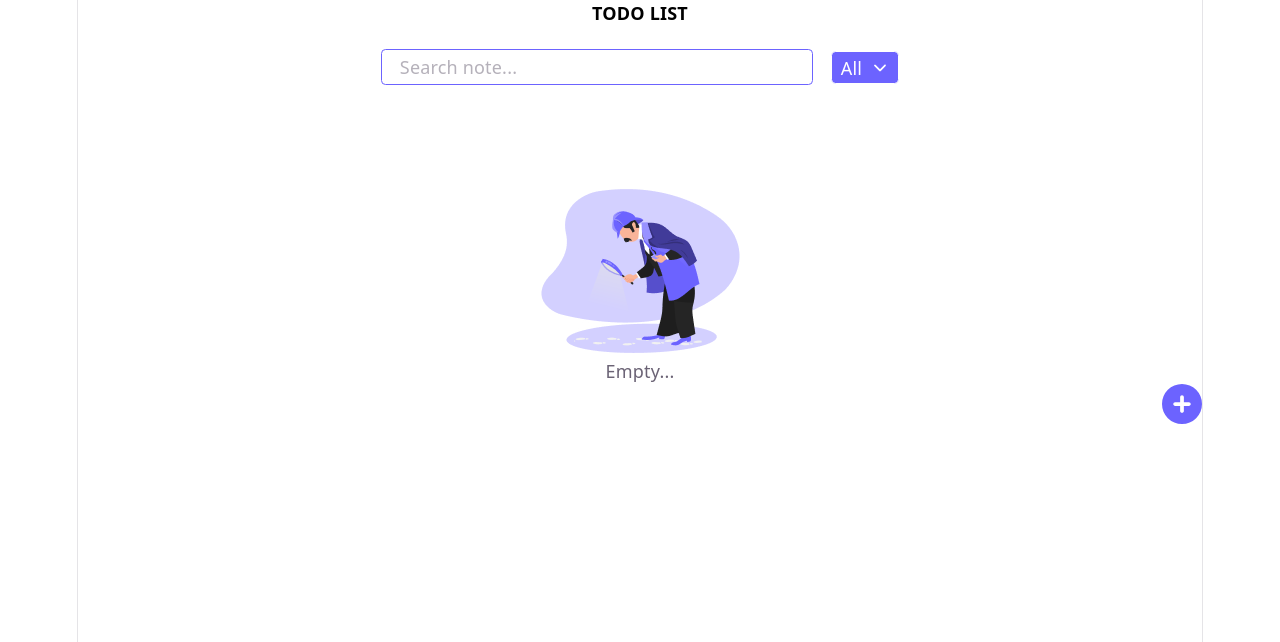
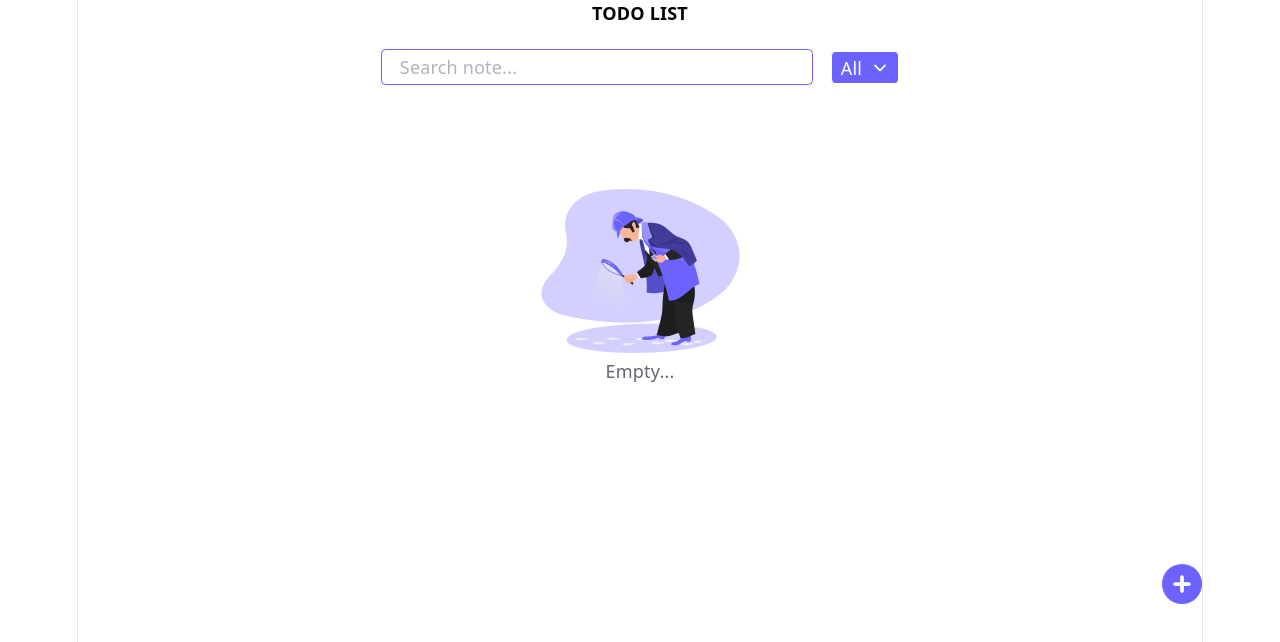
Before and after one commit to kngxfrd/todo_frontend, a React (Vite) app: page / in a window 1280 px wide. Shown: the top 642 px of the page. Built offline with nearby package versions, Linux system fonts and the light colour scheme.

Commit message:
Initial commit

```diff
--- a/src/App.tsx
+++ b/src/App.tsx
@@ -126,7 +126,7 @@ function App() {
           )}
         </div>
       </div>
-      <div className="flex justify-end bottom-10 mr-auto ">
+      <div className="flex-col justify-items-end bottom-10 mt-40 ">
         <FaCirclePlus size={40} color="#6c63ff" onClick={() => setOpen(true)} />
       </div>
 
```
